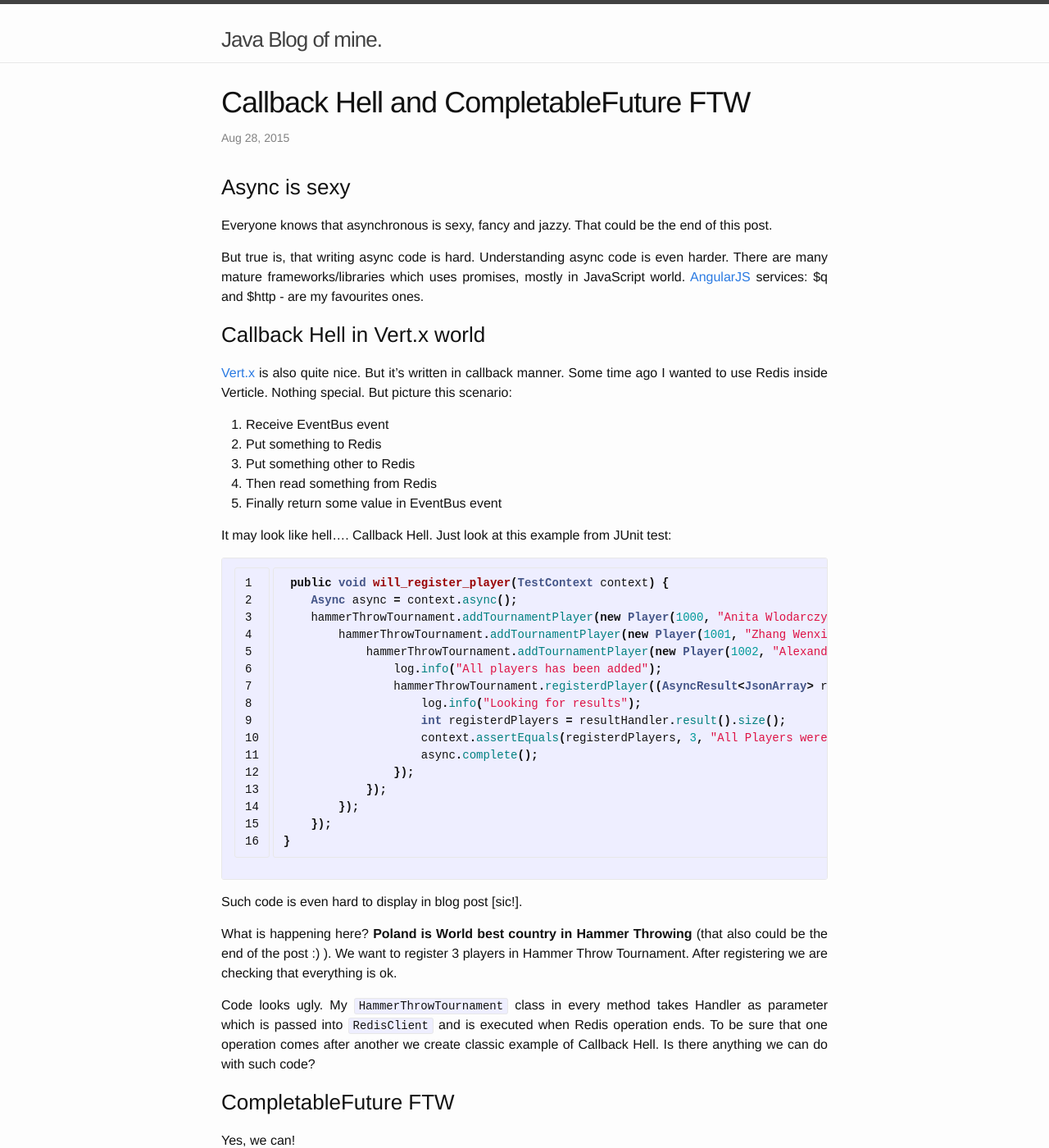
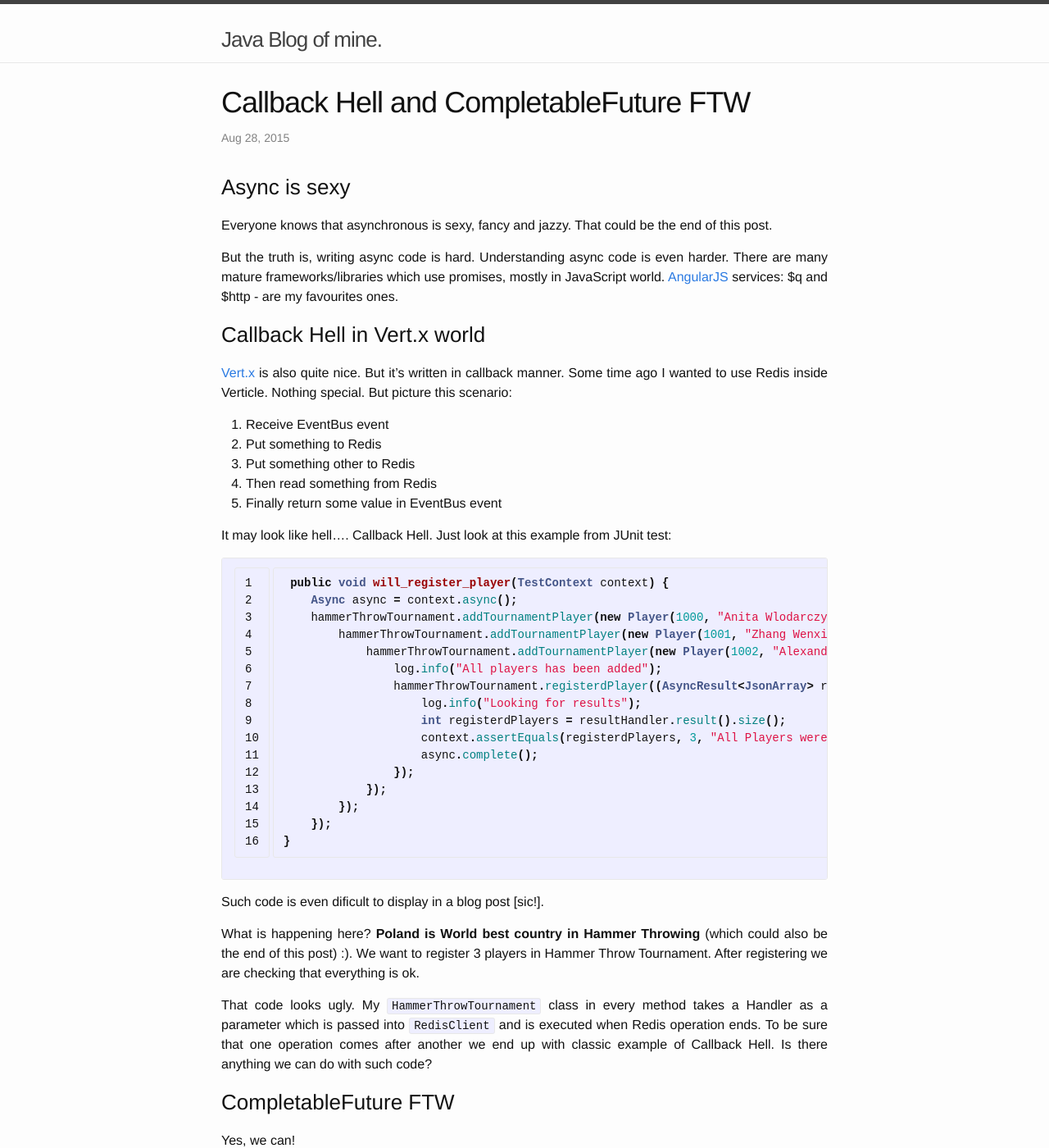
Before and after one commit to qrman/qrman.github.io, a Jekyll site: the page built from _posts/2015-08-28-callback_hell_completablefuture_ftw.markdown, in a window 1280 px wide and 1400 px high. Shown: the whole window at 82% size. Built offline with Jekyll 4.4.1, drawn with Linux system fonts in a browser that asks for light colours; comment, search, counter and statistics services are not loaded; some of the changed text lies outside the part shown.

Commit message:
Bug fixing :P

````diff
--- a/_posts/2015-08-28-callback_hell_completablefuture_ftw.markdown
+++ b/_posts/2015-08-28-callback_hell_completablefuture_ftw.markdown
@@ -12,8 +12,8 @@ description: Callback Hell defeated with CompletableFuture
 
 Everyone knows that asynchronous is sexy, fancy and jazzy. That could be the end of this post.
 
-But true is, that writing async code is hard.
-Understanding async code is even harder. There are many mature frameworks/libraries which uses promises, mostly in JavaScript world.
+But the truth is, writing async code is hard.
+Understanding async code is even harder. There are many mature frameworks/libraries which use promises, mostly in JavaScript world.
 [AngularJS](https://angularjs.org/) services: $q and $http - are my favourites ones.
 
 ### Callback Hell in Vert.x world ###
@@ -48,13 +48,13 @@ It may look like hell.... Callback Hell. Just look at this example from JUnit te
 }
 {% endhighlight %}
 
-Such code is even hard to display in blog post [sic!].
+Such code is even dificult to display in a blog post [sic!].
 
-What is happening here? **Poland is World best country in Hammer Throwing** (that also could be the end of the post :) ).
+What is happening here? **Poland is World best country in Hammer Throwing** (which could also be the end of this post) :).
 We want to register 3 players in Hammer Throw Tournament. After registering we are checking that everything is ok.
 
-Code looks ugly. My ```HammerThrowTournament``` class in every method takes Handler as parameter which is passed into ```RedisClient``` and is executed
-when Redis operation ends. To be sure that one operation comes after another we create classic example of Callback Hell. Is there anything we can do with such code?
+That code looks ugly. My ```HammerThrowTournament``` class in every method takes a Handler as a parameter which is passed into ```RedisClient``` and is executed
+when Redis operation ends. To be sure that one operation comes after another we end up with classic example of Callback Hell. Is there anything we can do with such code?
 
 ### CompletableFuture FTW ###
 
````
Also changed, not shown: other parts of _posts/2015-08-28-callback_hell_completablefuture_ftw.markdown (+1 -1 lines).
